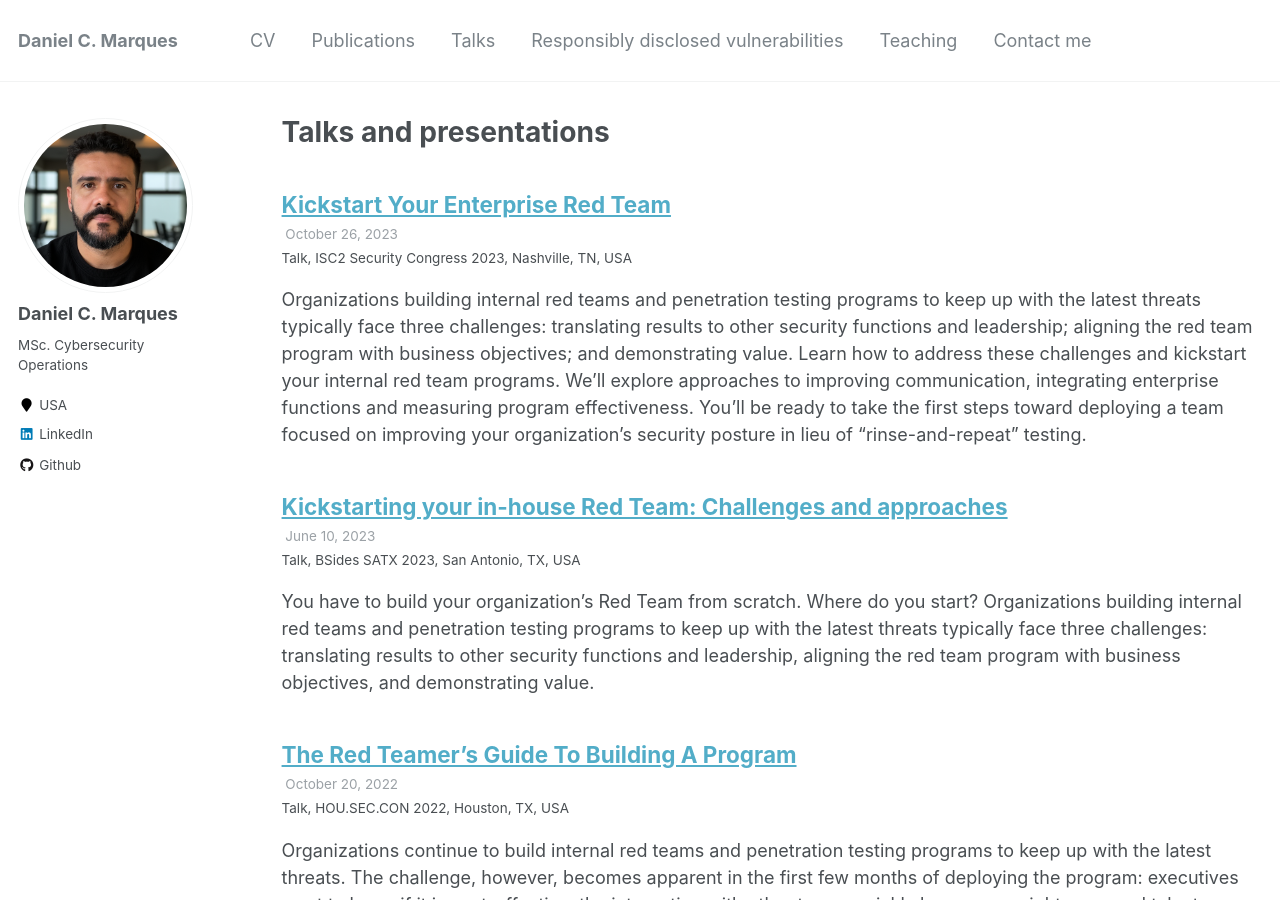
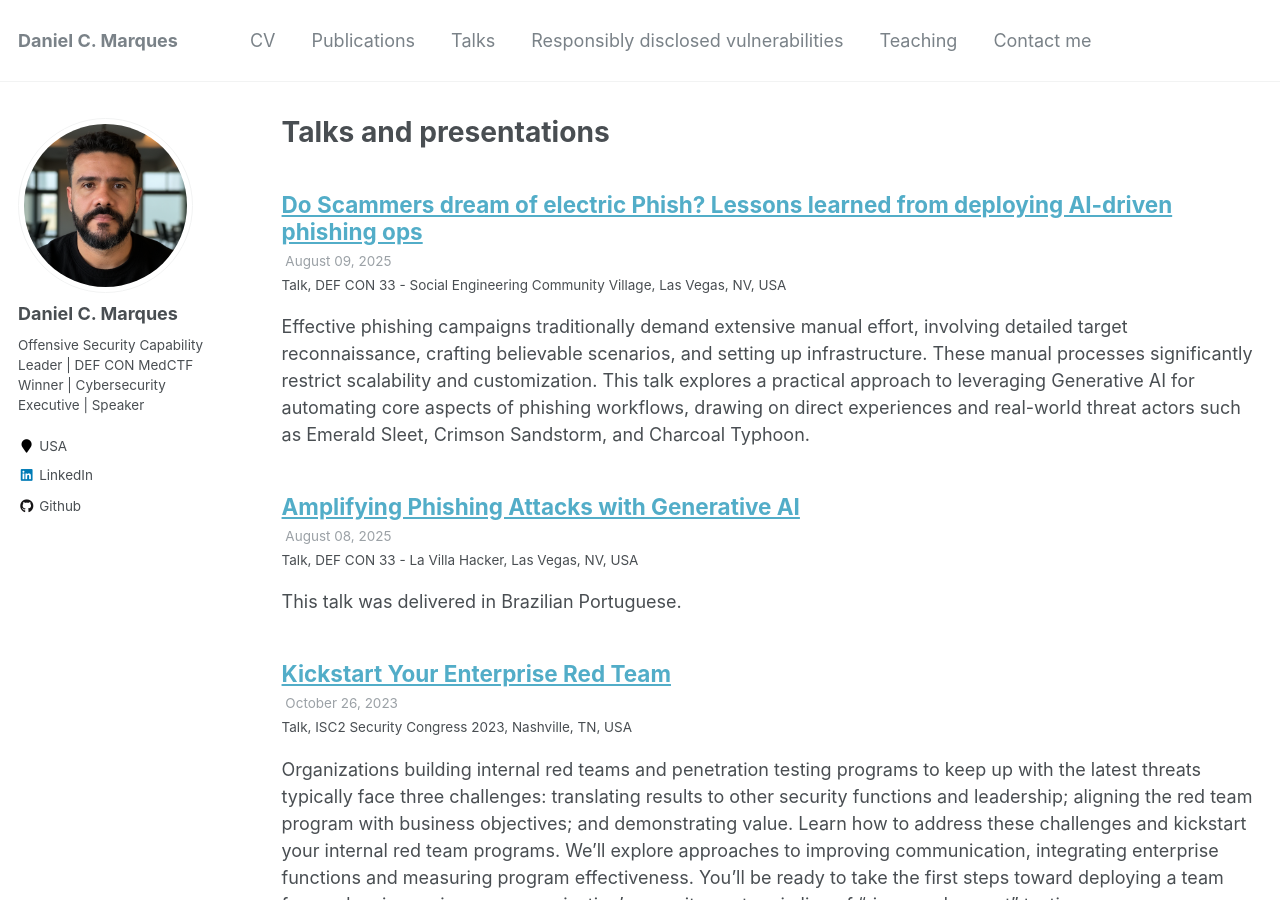
Before and after one commit to danielcmarques/danielcmarques.github.io, a Jekyll site: the page built from _pages/talks.html, in a window 1280 px wide and 900 px high. Built offline with Jekyll 4.4.1, drawn with Linux system fonts in a browser that asks for light colours.

Commit message:
Updated talk list
Updated the talk list of the two DEF CON 33 talks.

```diff
--- a/_config.yml
+++ b/_config.yml
@@ -82,7 +82,7 @@ analytics:
 author:
   name             : "Daniel C. Marques"
   avatar           : "bio-photo.png"
-  bio              : "MSc. Cybersecurity Operations"
+  bio              : "Offensive Security Capability Leader | DEF CON MedCTF Winner | Cybersecurity Executive | Speaker"
   location         : "USA"
   employer         :
   pubmed           : # "https://www.ncbi.nlm.nih.gov/pubmed/?term=john+snow"
--- /dev/null
+++ b/_talks/2025-08-08-amplifyingphishing-dc33-lavilla.md
@@ -0,0 +1,16 @@
+---
+title: "Amplifying Phishing Attacks with Generative AI"
+collection: talks
+type: "Talk"
+permalink: /talks/2025-08-08-amplifyingphishing-dc33-lavilla
+venue: "DEF CON 33 - La Villa Hacker"
+date: 2025-08-08
+location: "Las Vegas, NV, USA"
+---
+
+This talk was delivered in Brazilian Portuguese.
+
+This talk highlights how to use Artificial Intelligence to address the manual and time-consuming aspects of traditional phishing, such as detailed target research, intricate scenario development, and complex technical setup, to deploy scalable and customized campaigns. We discussed AI-driven methods to produce contextually accurate, corporate-style phishing messages and rapidly deploy authentic-looking websites, reducing the technical barriers for sophisticated phishing operations.
+
+### Links: ######
+* [Original slides](https://speakerdeck.com/0xc0da/defcon33-amplifying-phishing-attacks-with-gen-ai)
--- /dev/null
+++ b/_talks/2025-08-09-electricphish-dc33-secommunity.md
@@ -0,0 +1,17 @@
+---
+title: "Do Scammers dream of electric Phish? Lessons learned from deploying AI-driven phishing ops"
+collection: talks
+type: "Talk"
+permalink: /talks/2025-08-09-electricphish-dc33-secommunity
+venue: "DEF CON 33 - Social Engineering Community Village"
+date: 2025-08-09
+location: "Las Vegas, NV, USA"
+---
+
+Effective phishing campaigns traditionally demand extensive manual effort, involving detailed target reconnaissance, crafting believable scenarios, and setting up infrastructure. These manual processes significantly restrict scalability and customization. This talk explores a practical approach to leveraging Generative AI for automating core aspects of phishing workflows, drawing on direct experiences and real-world threat actors such as Emerald Sleet, Crimson Sandstorm, and Charcoal Typhoon.
+
+The session thoroughly compares results from different models and platforms, including OpenAI ChatGPT, Anthropic Claude, and local alternatives, highlighting distinct strengths, weaknesses, and techniques for optimizing outcomes. Attendees will gain insights into deploying an end-to-end phishing campaign, emphasizing the models’ effectiveness in reducing the technical barrier of scaling phishing attacks. Finally, the talk underscores that while AI significantly enhances operational efficiency, it functions best when complemented by human judgment and expertise, reinforcing the critical human factor in cybersecurity practices.
+
+
+### Links: ######
+* [Original slides](https://speakerdeck.com/0xc0da/defcon33-do-scammers-dream-of-electric-phish)
```
Also changed, not shown: _talks/2023-10-26-enterpriseredteam-isc2congress2023.md (+1 -0 lines).
